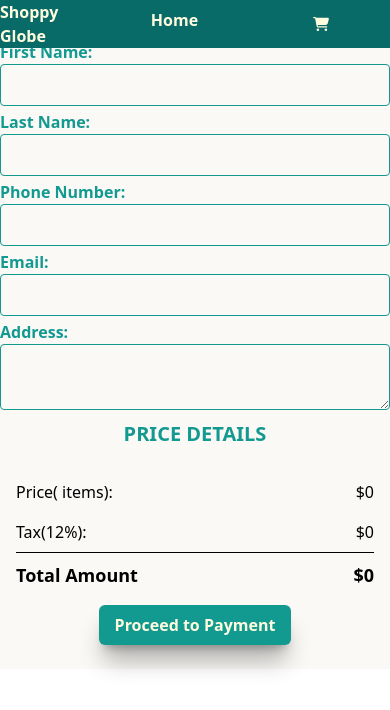
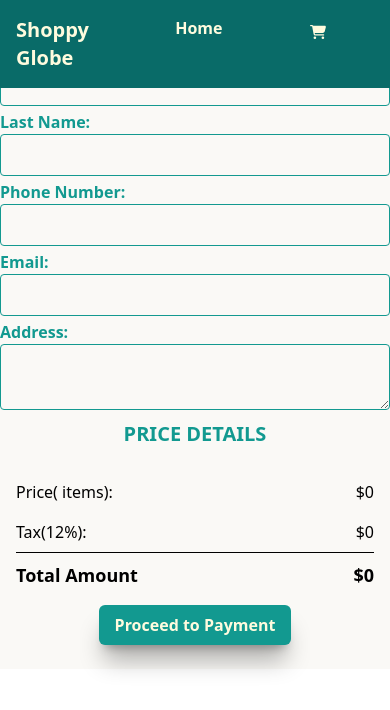
Before and after one commit to Arpan-117/shoppy-globe-e-commerce, a React (Vite) app: page /checkout in a window 390 px wide. Shown: the top 710 px of the page. Built offline with nearby package versions, Linux system fonts and the light colour scheme.

Commit message:
Header made responsive

```diff
--- a/src/components/CartCalculation.jsx
+++ b/src/components/CartCalculation.jsx
@@ -5,12 +5,12 @@ function CartCalculation() {
 
     const cartItems = useSelector((store) => (store.cart.items));
 
-    const totalPrice = parseFloat((cartItems.reduce((acc, item) => acc+item.price*item.quantity, 0)).toFixed(2));
+    const totalPrice = parseFloat((cartItems.reduce((acc, item) => acc + item.price * item.quantity, 0)).toFixed(2));
     const totalTax = parseFloat((totalPrice * (12 / 100)).toFixed(2));
-  const totalCost = totalPrice + totalTax;
+    const totalCost = parseFloat((totalPrice + totalTax).toFixed(2));
     let totalItems;
     if (cartItems.length > 0) {
-  totalItems = cartItems.map(item => item.quantity).reduce((acc, quantity) => acc+quantity);
+        totalItems = cartItems.map(item => item.quantity).reduce((acc, quantity) => acc + quantity);
     }
 
     return (
@@ -24,14 +24,14 @@ function CartCalculation() {
                 <div className='basis-1/2'>
                     <p className='py-2'>Price({totalItems} items):</p>
                     <p className='py-2'>Tax(12%):</p>
-              <hr/>
+                    <hr />
                     <p className='py-2 font-semibold text-lg'>Total Amount</p>
                 </div>
 
                 <div className='basis-1/2 text-right'>
                     <p className='py-2'>${totalPrice}</p>
                     <p className='py-2'>${totalTax}</p>
-              <hr/>
+                    <hr />
                     <p className='py-2 font-semibold text-lg'>${totalCost}</p>
                 </div>
 
--- a/src/components/Header.jsx
+++ b/src/components/Header.jsx
@@ -14,15 +14,15 @@ function Header() {
 
   return (
     <div className='bg-[#FAF9F6] py-4'>
-      <div className='md:py-2 md:px-4 flex flex-row bg-[#096B68] fixed top-0 w-full'>
+      <div className='py-2 px-4 flex flex-row bg-[#096B68] fixed top-0 w-full'>
 
-        <div className='basis-1/4'>
+        <div className='py-2 basis-1/3 md:basis-1/4'>
           <NavLink to='/'>
-            <h1 className='font-semibold lg:text-3xl md:text-2xl text-[#FFFBDE]'>Shoppy Globe</h1>
+            <h1 className='font-semibold text-xl md:text-2xl text-[#FFFBDE]'>Shoppy Globe</h1>
           </NavLink>
         </div>
 
-        <div className='basis-3/4 py-2'>
+        <div className='basis-2/3 md:basis-3/4 py-2'>
           <ul className='flex justify-around'>
 
             <li>
--- a/src/components/ProductList.jsx
+++ b/src/components/ProductList.jsx
@@ -29,6 +29,11 @@ function ProductList() {
     setFilteredProducts(items);
   }
 
+  const handleClear = () => {
+    setSearchValue('');
+    setFilteredProducts(products);
+  }
+
   // const handleViewDetails = (productId) => {
   //   navigate(`product-details/${productId}`);
   // }
@@ -38,22 +43,27 @@ function ProductList() {
 
   return (
     <div>
-      <h2 className='text-center md:text-3xl text-[#096B68] font-semibold md:py-4'>Choose from a wide variety of products...</h2>
+      <h2 className='text-center text-2xl md:text-3xl text-[#096B68] font-semibold py-4'>Choose from a wide variety of products...</h2>
 
-      <div className='text-center md:py-4'>
+      <div className='text-center py-4'>
         <input type="text"
           name="search"
           value={searchValue}
           placeholder="Search by product name or brand..."
-          className='border border-[#096B68] rounded-md md:w-80 md:py-2'
+          className='border border-[#096B68] rounded-md w-full md:w-80 md:py-2'
           onChange={(e) => setSearchValue(e.target.value)} />
+          <div className='block py-4 md:py-0 md:inline'>
         <span className='px-4'>
-          <button onClick={handleSearch} className='bg-[#096B68] text-[#FAF9F6] md:font-semibold rounded-md md:px-4 md:py-2 hover:scale-105'>Find</button>
+          <button onClick={handleSearch} className='border-2 border-[#096B68] bg-[#096B68] text-[#FAF9F6] md:font-semibold rounded-md px-4 py-1 md:py-2 shadow-xl/30 hover:scale-105'>Find</button>
         </span>
+        <span className=''>
+          <button onClick={handleClear} className='border-2 border-[#096B68] text-[#096B68] md:font-semibold rounded-md px-4 py-1 md:py-2 shadow-xl/30 hover:scale-105'>Clear</button>
+        </span>
+        </div>
       </div>
 
-      <div className='md:pt-4'>
-        <ul className='md:grid md:grid-cols-2 lg:grid-cols-3 gap-8'>
+      <div className='py-4'>
+        <ul className='grid grid-cols-1 md:grid-cols-2 lg:grid-cols-3 gap-8'>
           {filteredProducts.map(product => (
             <li key={product.id} className='rounded-md shadow-xl/20 bg-white hover:scale-105'>
 
--- a/src/pages/Homepage.jsx
+++ b/src/pages/Homepage.jsx
@@ -8,7 +8,7 @@ function Homepage() {
             {/* Hero Section */}
             {/* <div className="bg-[url('src/assets/hero_banner.png')] bg-cover h-[28rem] flex items-center"> */}
             <div>
-            <div className="md:bg-[url('src/assets/banner.png')] md:bg-cover md:h-[500px] md:w-full"></div>
+                <div className="bg-[url('src/assets/banner-mobile.png')] md:bg-[url('src/assets/banner-tablet.png')] lg:bg-[url('src/assets/banner.png')] bg-cover md:bg-cover h-[250px] md:h-[250px] lg:h-[500px] md:w-full"></div>
                 {/* <div className='w-1/2 px-16'>
 
             <div>
```
Also changed, not shown: src/assets/banner-mobile.png (added), src/assets/banner-tablet.png (added). Lines whose indentation alone changed are shown as unchanged.
